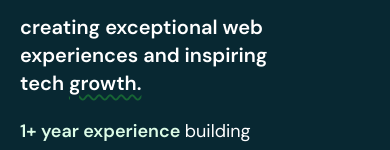
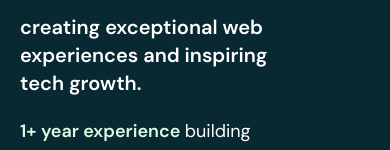
Before and after one commit to riddsep/portfolio-v2, a React (Vite) app: page / in a window 390 px wide. Shown: the part 406-556 px from the top of the page. Built offline with nearby package versions, Linux system fonts and the light colour scheme.

Commit message:
minor changes

```diff
--- a/src/ui/Hero.jsx
+++ b/src/ui/Hero.jsx
@@ -17,7 +17,7 @@ function Hero() {
         </h1>
         <p className="mb-5 w-3/4 text-xl font-semibold sm:w-[480px] sm:text-2xl md:mb-10 md:w-full md:text-7xl">
           creating exceptional web experiences and inspiring tech{" "}
-          <span className="underline decoration-green-800 decoration-wavy underline-offset-4">
+          <span className="decoration-green-800 decoration-wavy underline-offset-4 lg:underline">
             growth.
           </span>
         </p>
```
